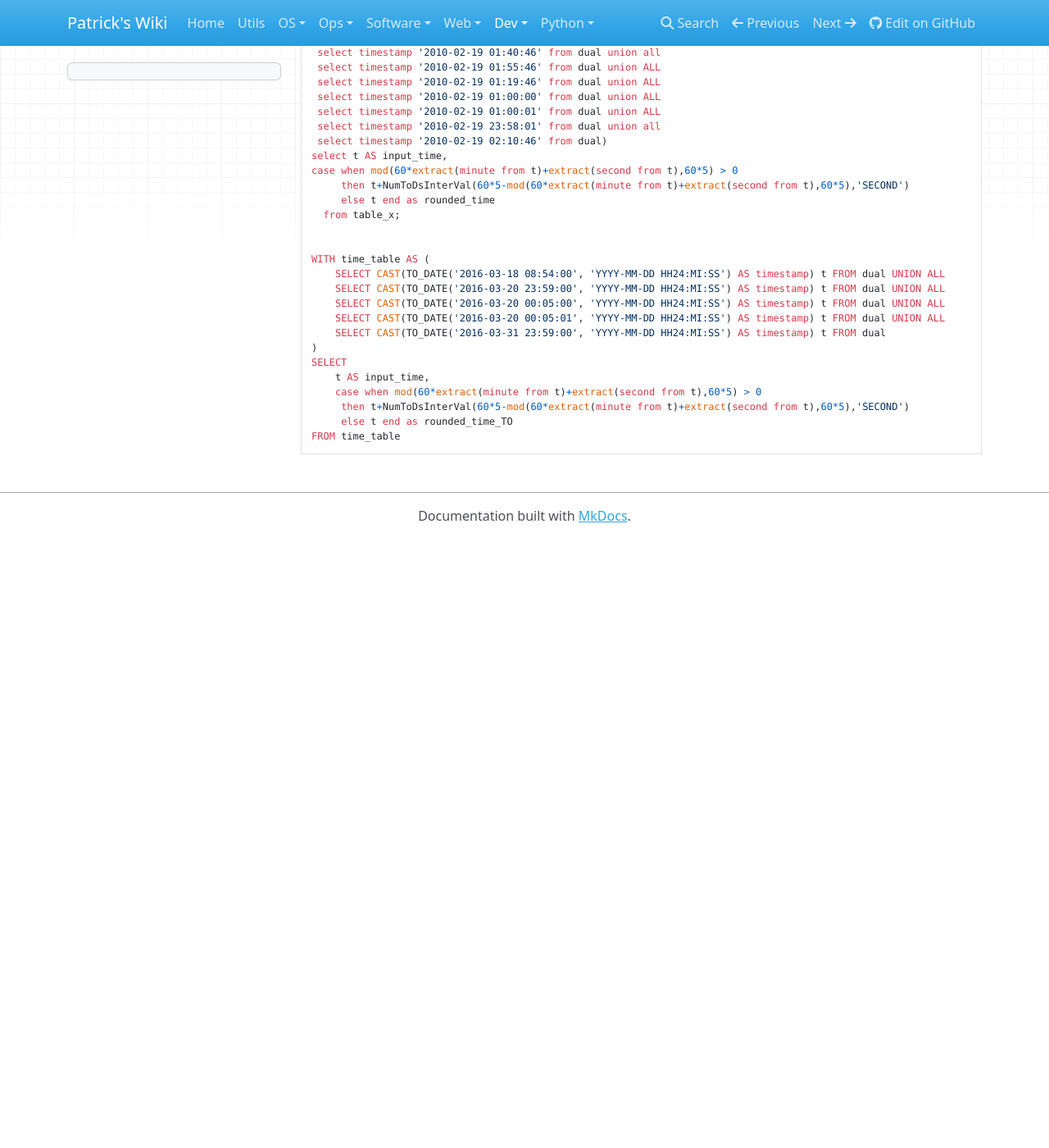
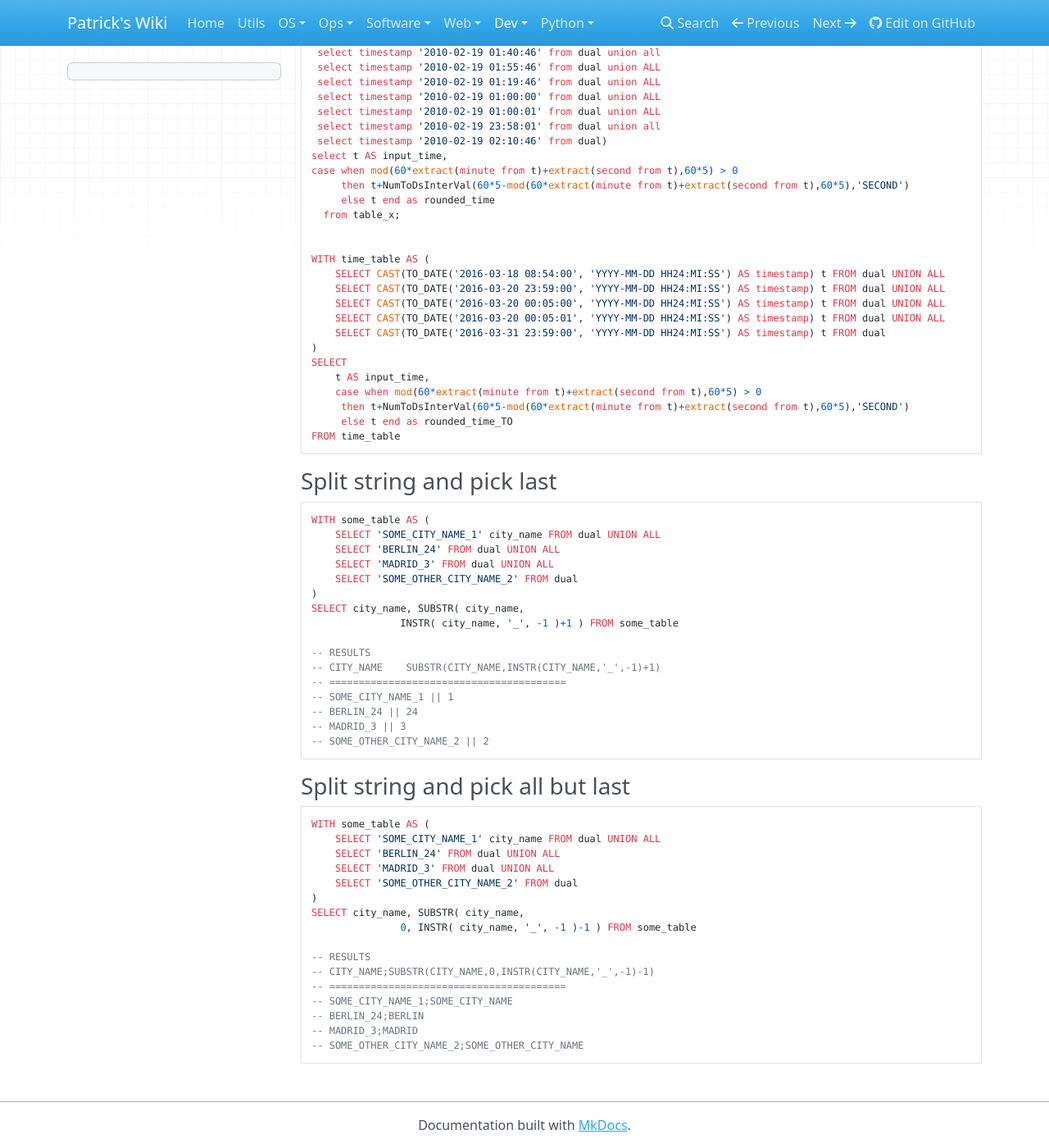
Before and after one commit to patsancu/wiki, an MkDocs documentation site: the page built from docs/dev/DB/Oracle/Snippets.md, in a window 1280 px wide and 1400 px high, scrolled down 1323 px. Shown: the whole window at 82% size. Built offline with MkDocs 1.6.1, drawn with Linux system fonts in a browser that asks for light colours; nearby versions of some CDN libraries; before the commit the page ends 1980 px from its top, so only the background shows below that.

Commit message:
oracle snippet: split string and pick last or pick all but last

````diff
--- a/docs/dev/DB/Oracle/Snippets.md
+++ b/docs/dev/DB/Oracle/Snippets.md
@@ -92,3 +92,42 @@ SELECT
      else t end as rounded_time_TO
 FROM time_table
 ```
+
+### Split string and pick last
+```sql
+WITH some_table AS (
+	SELECT 'SOME_CITY_NAME_1' city_name FROM dual UNION ALL
+	SELECT 'BERLIN_24' FROM dual UNION ALL
+	SELECT 'MADRID_3' FROM dual UNION ALL
+	SELECT 'SOME_OTHER_CITY_NAME_2' FROM dual
+)
+SELECT city_name, SUBSTR( city_name,
+               INSTR( city_name, '_', -1 )+1 ) FROM some_table
+
+-- RESULTS
+-- CITY_NAME	SUBSTR(CITY_NAME,INSTR(CITY_NAME,'_',-1)+1)
+-- ========================================
+-- SOME_CITY_NAME_1 || 1
+-- BERLIN_24 || 24
+-- MADRID_3 || 3
+-- SOME_OTHER_CITY_NAME_2 || 2
+```
+### Split string and pick all but last
+```sql
+WITH some_table AS (
+	SELECT 'SOME_CITY_NAME_1' city_name FROM dual UNION ALL
+	SELECT 'BERLIN_24' FROM dual UNION ALL
+	SELECT 'MADRID_3' FROM dual UNION ALL
+	SELECT 'SOME_OTHER_CITY_NAME_2' FROM dual
+)
+SELECT city_name, SUBSTR( city_name,
+               0, INSTR( city_name, '_', -1 )-1 ) FROM some_table
+
+-- RESULTS
+-- CITY_NAME;SUBSTR(CITY_NAME,0,INSTR(CITY_NAME,'_',-1)-1)
+-- ========================================
+-- SOME_CITY_NAME_1;SOME_CITY_NAME
+-- BERLIN_24;BERLIN
+-- MADRID_3;MADRID
+-- SOME_OTHER_CITY_NAME_2;SOME_OTHER_CITY_NAME
+```
````
